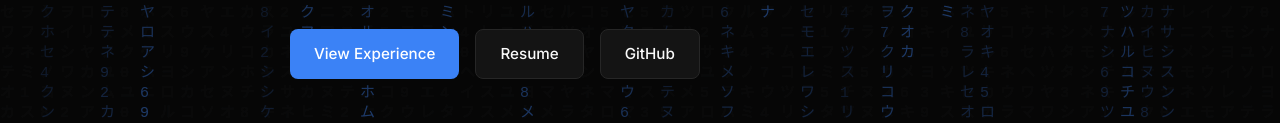
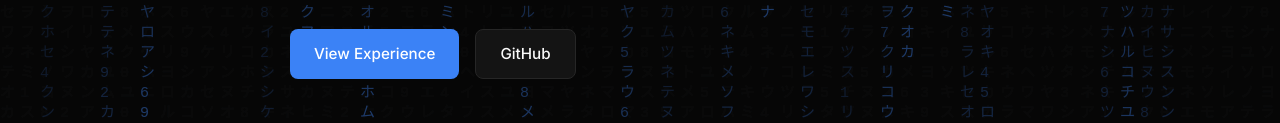
Before and after one commit to shadijiha/shadijiha.github.io, a plain HTML site: page index.html in a window 1280 px wide. Shown: the part 523-646 px from the top of the page. Drawn offline with Linux system fonts and the light colour scheme.

Commit message:
Update index.html

```diff
--- a/index.html
+++ b/index.html
@@ -162,7 +162,7 @@
                 <p>SDE at AWS working on MemoryDB team — a Redis-compatible in-memory database serving 3000+ GB/s throughput. Passionate about low-latency, performance systems.</p>
                 <div class="hero-links">
                     <a href="#experience" class="btn btn-primary">View Experience</a>
-                    <a href="assets/files/CV.pdf" class="btn btn-secondary" target="_blank">Resume</a>
+                    <a href="assets/files/CV.pdf" class="btn btn-secondary none" target="_blank">Resume</a>
                     <a href="https://github.com/shadijiha" class="btn btn-secondary" target="_blank">GitHub</a>
                 </div>
             </div>
```
